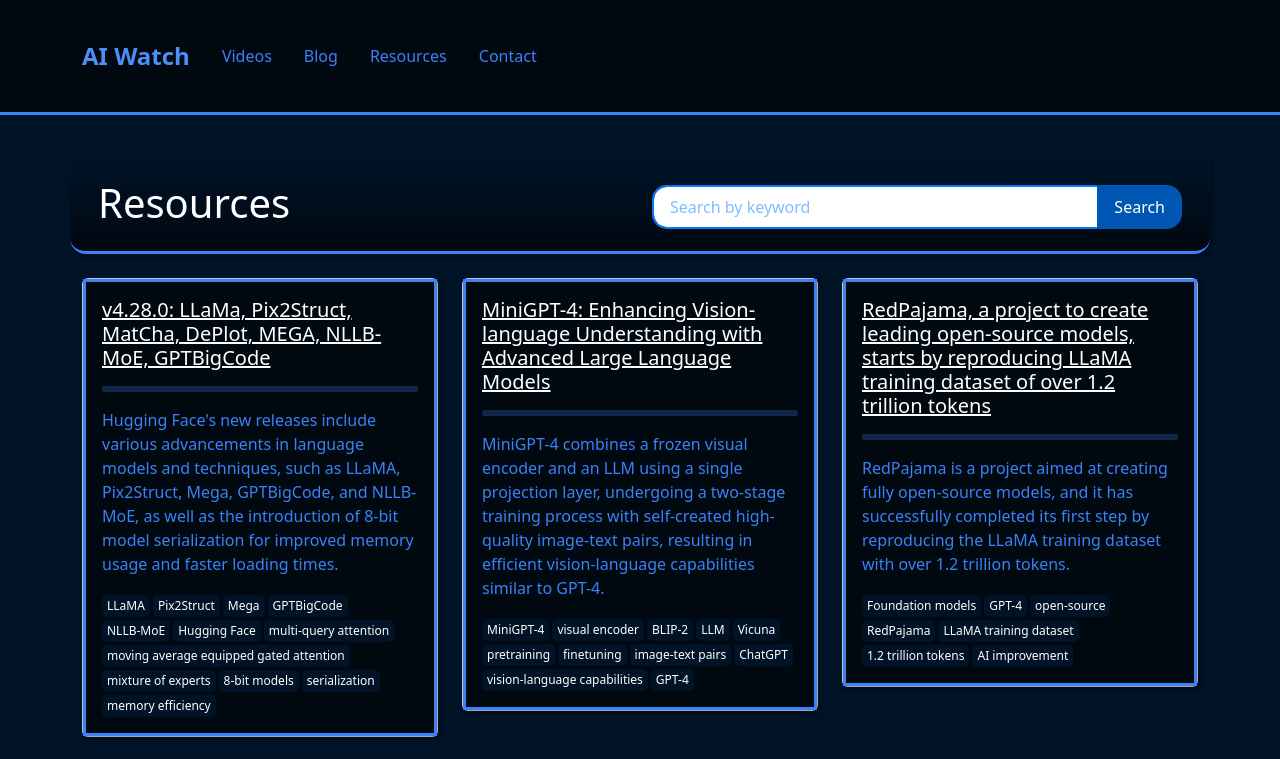
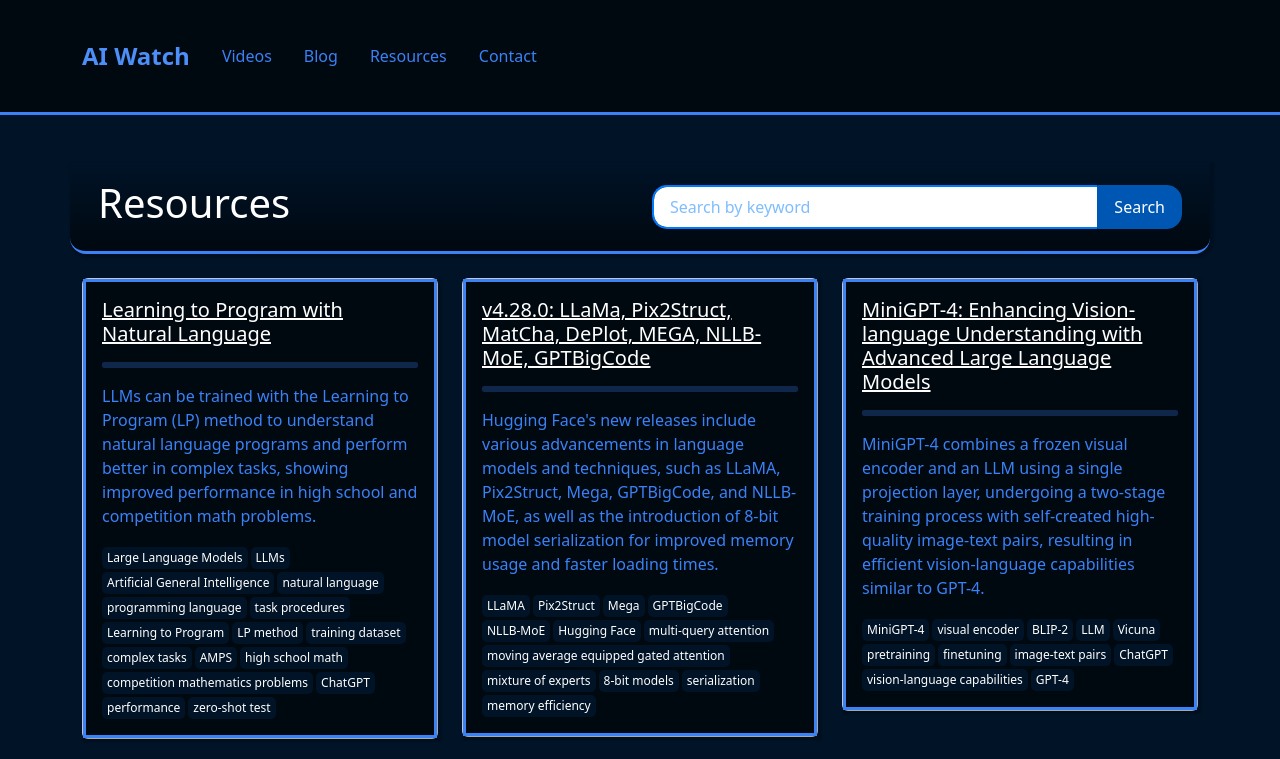
Before and after one commit to dstock3/aiwatch, a React (Create React App) app: page /resources in a window 1280 px wide. Shown: the top 759 px of the page. Built offline with nearby package versions, Linux system fonts and the light colour scheme.

Commit message:
added to resources page.

```diff
--- a/src/data/resources.js
+++ b/src/data/resources.js
@@ -1,4 +1,10 @@
 const resources = [
+    {
+      title: 'Learning to Program with Natural Language',
+      description: 'LLMs can be trained with the Learning to Program (LP) method to understand natural language programs and perform better in complex tasks, showing improved performance in high school and competition math problems.',
+      url: 'https://arxiv.org/pdf/2304.10464.pdf',
+      keywords:  ['Large Language Models', 'LLMs', 'Artificial General Intelligence', 'natural language', 'programming language', 'task procedures', 'Learning to Program', 'LP method', 'training dataset', 'complex tasks', 'AMPS', 'high school math', 'competition mathematics problems', 'ChatGPT', 'performance', 'zero-shot test']
+    },
     {
       title: 'v4.28.0: LLaMa, Pix2Struct, MatCha, DePlot, MEGA, NLLB-MoE, GPTBigCode',
       description: "Hugging Face's new releases include various advancements in language models and techniques, such as LLaMA, Pix2Struct, Mega, GPTBigCode, and NLLB-MoE, as well as the introduction of 8-bit model serialization for improved memory usage and faster loading times.",
```
